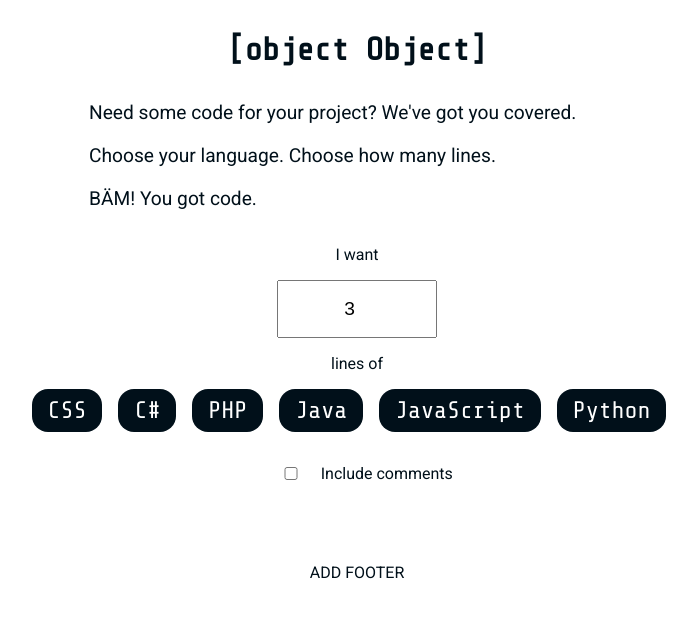
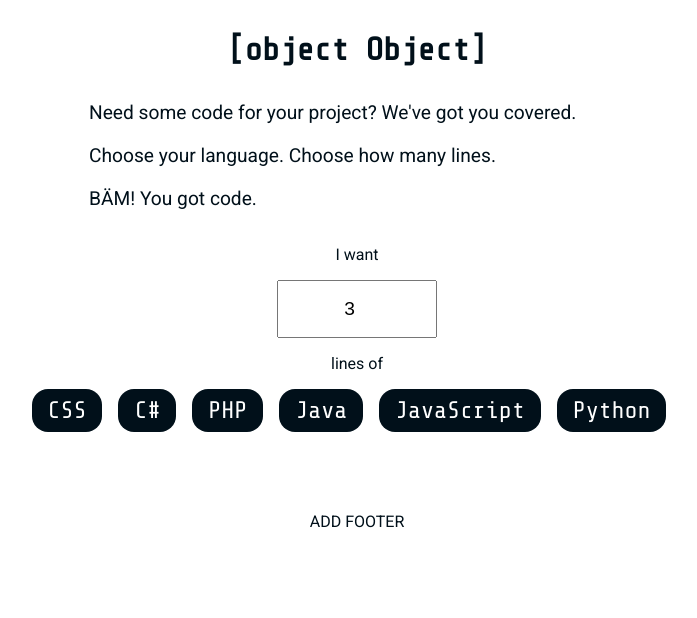
Before and after one commit to whitep4nth3r/randomcodegenerator.lol, a Next.js app: page / in a window 1280 px wide. Shown: the top 618 px of the page, without its empty margins (283-980 px from the left). Built offline with nearby package versions, Linux system fonts and the light colour scheme.

Commit message:
Add comments randomly

```diff
--- a/pages/index.js
+++ b/pages/index.js
@@ -54,18 +54,6 @@ export default function Home() {
               </button>
             ))}
           </div>
-
-          <div className="selector__checkbox">
-            <input
-              type="checkbox"
-              name="addComments"
-              id="addComments"
-              className="input"
-              checked={addComment}
-              onChange={() => handleAddComment()}
-            />
-            <label className="selector__item__label" htmlFor="addComments">Include comments</label>
-          </div>
         </div>
 
         {result.length > 0 && (
--- a/styles/globals.css
+++ b/styles/globals.css
@@ -83,24 +83,6 @@ a {
   margin-right: 1rem;
 }
 
-.selector__checkbox {
-  display: flex;
-  flex-direction: row;
-  flex-wrap: wrap;
-  justify-content: center;
-  align-items: center;
-  align-content: center;
-}
-
-.selector__checkbox > .input {
-  width: 10%;
-  margin: 3px;
-}
-
-.selector__checkbox > label:hover {
-  cursor: pointer;
-}
-
 /* TO DO */
 /*
 .selector__button:hover {
--- a/tools/RandomCodeGenerator.js
+++ b/tools/RandomCodeGenerator.js
@@ -19,11 +19,12 @@ export function getRandomInt(min, max) {
   return Math.round(Math.random() * (max - min) + min);
 }
 
-export function generateRandomCode(language, lines, addComment) {
+export function generateRandomCode(language, lines) {
   let firstLine = "";
   let fillerLineQty = "";
   let fillerLines = [];
   let lastLine = "";
+  const addComment = Math.random() + .5 >> 0;
 
   switch (language) {
     case "css":
```
